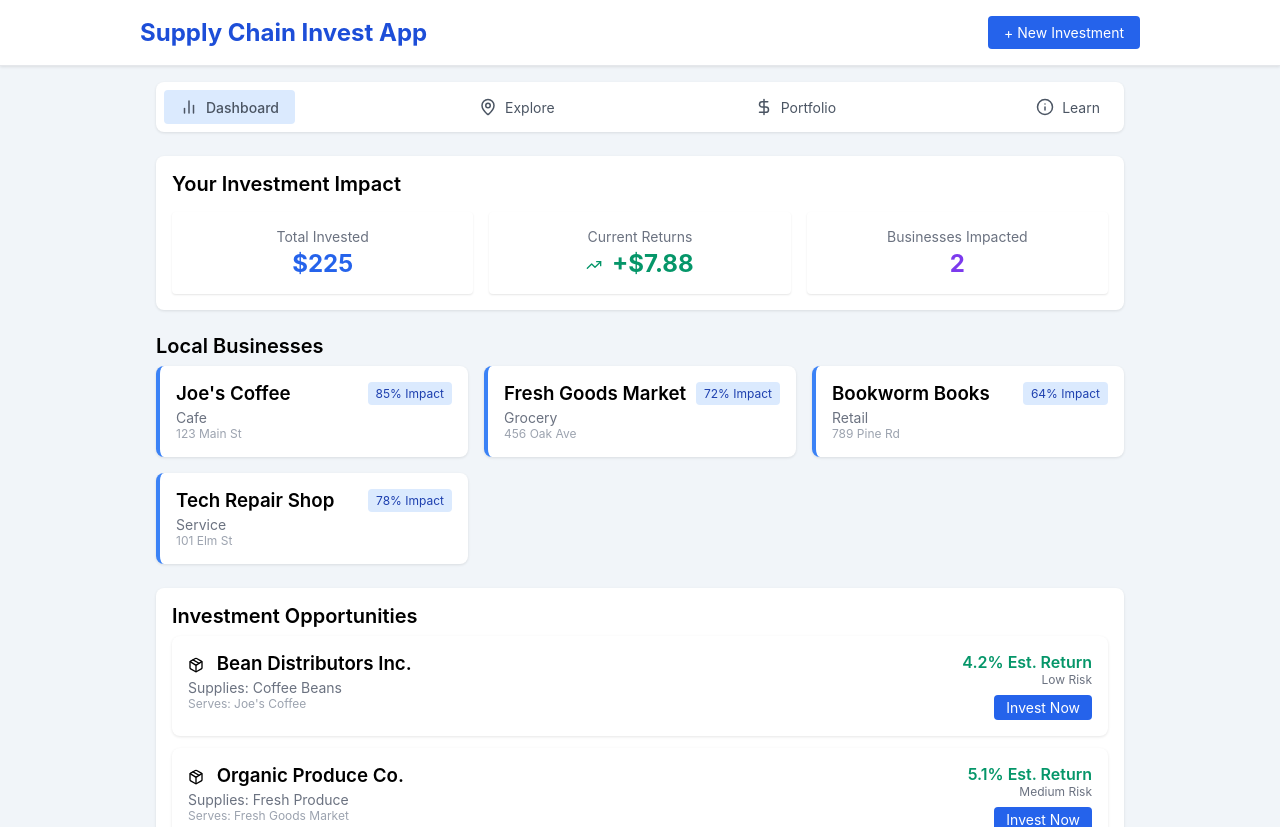
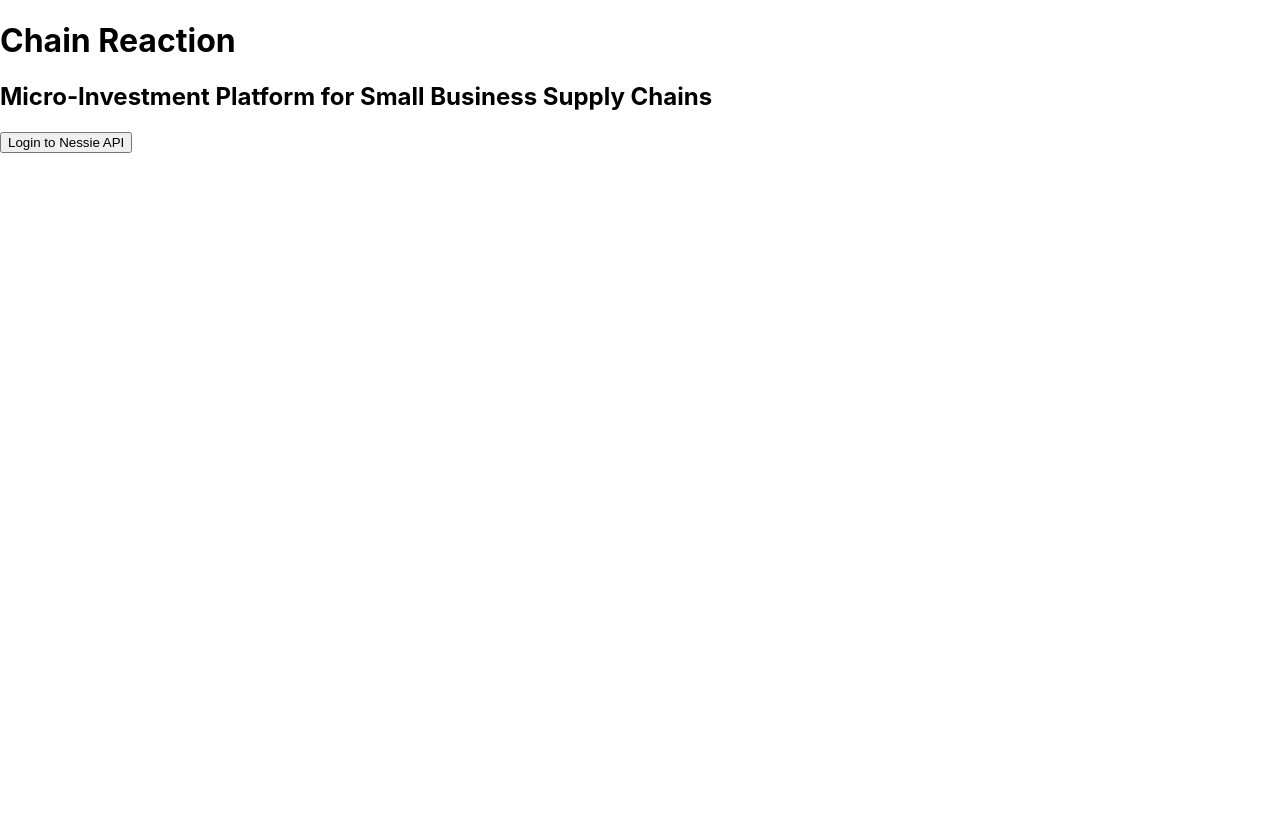
Before and after one commit to brandonyee-cs/Chain-Reaction, a React (Create React App) app in the folder my-react-app/: page / in a window 1280 px wide. Shown: the top 827 px of the page. After the commit the page ends 800 px from the top, so only its background shows below. Built offline with nearby package versions, Linux system fonts and the light colour scheme.

Commit message:
landing page for nessie login
landing page and logout

```diff
--- a/my-react-app/src/App.js
+++ b/my-react-app/src/App.js
@@ -4,17 +4,18 @@
   npm i
   npm start
   */
-import React, { useState, useRef, useEffect } from "react";
+import {
+  BarChart2,
+  DollarSign,
+  Info,
+  MapPin,
+  Package,
+  TrendingUp,
+} from "lucide-react";
+import React, { useEffect, useRef, useState } from "react";
+import ETFDetail from "./ETFDetail";
 import ETFPieChart from "./ETFPieChart";
-import ETFDetail from "./ETFDetail";
-import {
-  MapPin,
-  TrendingUp,
-  DollarSign,
-  Package,
-  Info,
-  BarChart2,
-} from "lucide-react";
+import LandingPage from "./LandingPage";
 
 const styles = `
   * {
@@ -563,6 +564,29 @@ const styles = `
     color: #6b7280;
     font-size: 0.875rem;
   }
+
+  .logout-btn {
+    background-color: #ef4444;
+    color: white;
+    border: none;
+    padding: 0.5rem 1rem;
+    border-radius: 0.25rem;
+    cursor: pointer;
+    font-size: 0.875rem;
+    margin-left: 1rem;
+    display: flex;
+    align-items: center;
+    gap: 0.5rem;
+  }
+
+  .logout-btn:hover {
+    background-color: #dc2626;
+  }
+
+  .header-buttons {
+    display: flex;
+    align-items: center;
+  }
 `;
 
 // Mock data for our application
@@ -670,10 +694,11 @@ const mockETFs = [
 
 
 const App = () => {
+  const [showLandingPage, setShowLandingPage] = useState(true);
   const [showInvestPage, setShowInvestPage] = useState(false);
   const [selectedSupplier, setSelectedSupplier] = useState(null);
   const [selectedETF, setSelectedETF] = useState(null);
-  const [activeTab, setActiveTab] = useState("dashboard");
+  const [currentTab, setCurrentTab] = useState("dashboard");
   const [indicatorStyle, setIndicatorStyle] = useState({});
   const [selectedBusiness, setSelectedBusiness] = useState(null);
 
@@ -681,6 +706,10 @@ const App = () => {
   const exploreRef = useRef(null);
   const portfolioRef = useRef(null);
   const learnRef = useRef(null);
+
+  const handleLogin = () => {
+    setShowLandingPage(false);
+  };
 
   const handleOpenInvestPage = (supplier = null) => {
     setSelectedSupplier(supplier);
@@ -691,7 +720,7 @@ const App = () => {
   useEffect(() => {
     let activeTabRef;
 
-    switch (activeTab) {
+    switch (currentTab) {
       case "dashboard":
         activeTabRef = dashboardRef;
         break;
@@ -714,7 +743,7 @@ const App = () => {
         width: `${offsetWidth}px`,
       });
     }
-  }, [activeTab]); // Only activeTab as dependency
+  }, [currentTab]); // Only currentTab as dependency
 
   // Calculate total investment and impact
   const totalInvested = mockInvestments.reduce(
@@ -743,8 +772,12 @@ const App = () => {
 
   const handleBusinessClick = (business) => {
     setSelectedBusiness(business);
-    setActiveTab("businessDetail");
+    setCurrentTab("businessDetail");
   };
+
+  if (showLandingPage) {
+    return <LandingPage onLogin={handleLogin} />;
+  }
 
   const renderDashboard = () => (
     <div>
@@ -966,7 +999,7 @@ const App = () => {
 
     return (
       <div>
-        <button onClick={() => setActiveTab("dashboard")} className="back-link">
+        <button onClick={() => setCurrentTab("dashboard")} className="back-link">
           ← Back to Dashboard
         </button>
 
@@ -1292,20 +1325,27 @@ const App = () => {
       <header>
         <div className="header-content">
           <h1 className="logo">Supply Chain Invest App</h1>
+          <div className="header-buttons">
             <button
               className="new-investment-btn"
               onClick={() => handleOpenInvestPage()}
             >
-            {" "}
               + New Investment
             </button>
+            <button
+              className="logout-btn"
+              onClick={() => setShowLandingPage(true)}
+            >
+              Logout
+            </button>
+          </div>
         </div>
       </header>
 
       <main>
         {showInvestPage ? (
           renderInvestmentPage()
-        ) : activeTab === "businessDetail" ? (
+        ) : currentTab === "businessDetail" ? (
           renderBusinessDetail()
         ) : (
           <>
@@ -1315,42 +1355,42 @@ const App = () => {
 
               <button
                 ref={dashboardRef}
-                onClick={() => setActiveTab("dashboard")}
-                className={`nav-tab ${activeTab === "dashboard" ? "active" : ""}`}
+                onClick={() => setCurrentTab("dashboard")}
+                className={`nav-tab ${currentTab === "dashboard" ? "active" : ""}`}
               >
                 <BarChart2 size={18} />
                 <span>Dashboard</span>
               </button>
               <button
                 ref={exploreRef}
-                onClick={() => setActiveTab("explore")}
-                className={`nav-tab ${activeTab === "explore" ? "active" : ""}`}
+                onClick={() => setCurrentTab("explore")}
+                className={`nav-tab ${currentTab === "explore" ? "active" : ""}`}
               >
                 <MapPin size={18} />
                 <span>Explore</span>
               </button>
               <button
                 ref={portfolioRef}
-                onClick={() => setActiveTab("portfolio")}
-                className={`nav-tab ${activeTab === "portfolio" ? "active" : ""}`}
+                onClick={() => setCurrentTab("portfolio")}
+                className={`nav-tab ${currentTab === "portfolio" ? "active" : ""}`}
               >
                 <DollarSign size={18} />
                 <span>Portfolio</span>
               </button>
               <button
                 ref={learnRef}
-                onClick={() => setActiveTab("learn")}
-                className={`nav-tab ${activeTab === "learn" ? "active" : ""}`}
+                onClick={() => setCurrentTab("learn")}
+                className={`nav-tab ${currentTab === "learn" ? "active" : ""}`}
               >
                 <Info size={18} />
                 <span>Learn</span>
               </button>
             </nav>
 
-            {activeTab === "dashboard" && renderDashboard()}
-            {activeTab === "portfolio" && renderPortfolio()}
-            {activeTab === "explore" && renderExplore()}
-            {activeTab === "learn" && (
+            {currentTab === "dashboard" && renderDashboard()}
+            {currentTab === "portfolio" && renderPortfolio()}
+            {currentTab === "explore" && renderExplore()}
+            {currentTab === "learn" && (
               <div className="card">
                 <h2 className="card-title">How It Works</h2>
                 <p style={{ color: "#4b5563", marginBottom: "1rem" }}>
--- /dev/null
+++ b/my-react-app/src/LandingPage.js
@@ -0,0 +1,25 @@
+import React from 'react';
+
+const LandingPage = ({ onLogin }) => {
+  return (
+    <div className="min-h-screen flex flex-col items-center justify-center bg-gradient-to-br from-gray-900 via-gray-800 to-gray-900">
+      <div className="text-center mb-16">
+        <h1 className="text-6xl font-bold mb-6 bg-gradient-to-r from-red-500 via-orange-500 to-yellow-500 text-transparent bg-clip-text">
+          Chain Reaction
+        </h1>
+        <h2 className="text-2xl text-gray-300">
+          Micro-Investment Platform for Small Business Supply Chains
+        </h2>
+      </div>
+
+      <button
+        onClick={onLogin}
+        className="bg-[#1a365d] hover:bg-[#2c5282] text-white font-semibold py-4 px-12 rounded-lg shadow-lg transition-all duration-300 transform hover:scale-105 text-xl hover:shadow-blue-900/30 hover:shadow-2xl"
+      >
+        Login to Nessie API
+      </button>
+    </div>
+  );
+};
+
+export default LandingPage;
```
Lines whose indentation alone changed are shown as unchanged.
